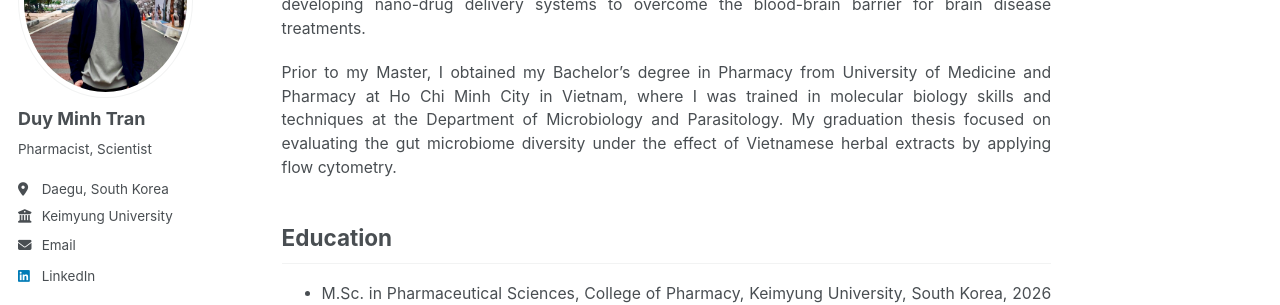
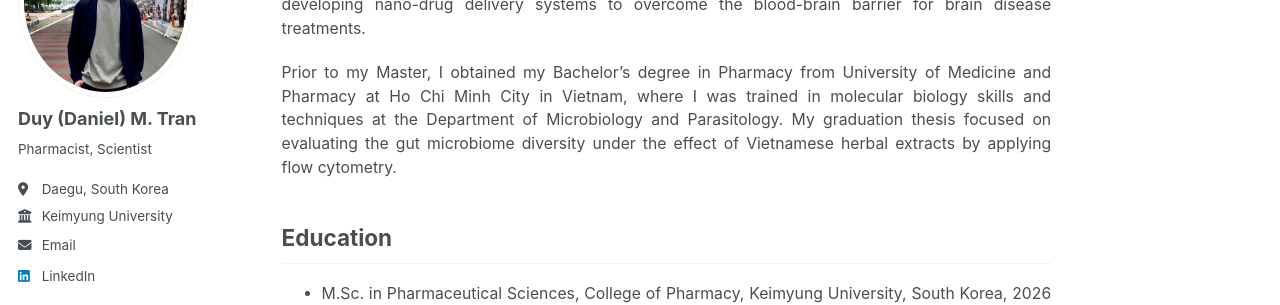
Before and after one commit to tranminhduy-git/tmduy.github.io, a Jekyll site: the page built from _pages/about.md, in a window 1280 px wide. Shown: the part 197-502 px from the top of the page. Built offline with Jekyll 4.4.1, drawn with Linux system fonts in a browser that asks for light colours; a script bundle is joined from its source files by our own code; library files that are not in the unit come from our copies.

Commit message:
Update _config.yml

```diff
--- a/_config.yml
+++ b/_config.yml
@@ -24,7 +24,7 @@ repository               : "https://tranminhduy-git.github.io/tmduy.github.io//"
 author:
   # Biographic information
   avatar           : "IMG_4350.jpeg"
-  name             : "Duy Minh Tran"
+  name             : "Duy (Daniel) M. Tran"
   pronouns         :  # example: "she/her"
   bio              : "Pharmacist, Scientist"
   location         : "Daegu, South Korea"
```
